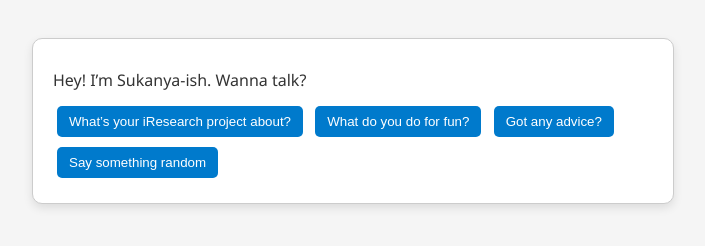
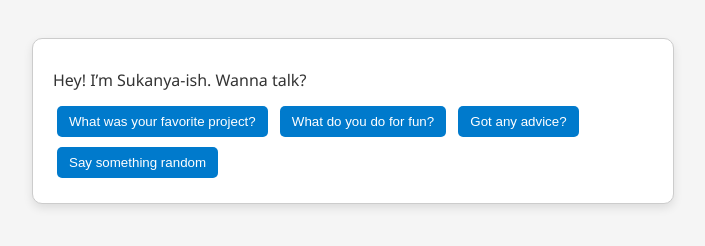
Before and after one commit to sukanya-venkatraman/writing-site-ENGL1102, a plain HTML site: page index.html in a window 1280 px wide. Shown: the whole page, without its empty margins (287-992 px from the left). Drawn offline with Linux system fonts and the light colour scheme.

Commit message:
Update index.html with correct variable names

```diff
--- a/index.html
+++ b/index.html
@@ -48,7 +48,7 @@
   <div class="message bot">Hey! I’m Sukanya-ish. Wanna talk?</div>
 
   <div id="options">
-    <button onclick="respond('iresearch')">What’s your iResearch project about?</button>
+    <button onclick="respond('project')">What was your favorite project?</button>
     <button onclick="respond('reading')">What do you do for fun?</button>
     <button onclick="respond('advice')">Got any advice?</button>
     <button onclick="respond('random')">Say something random</button>
```
